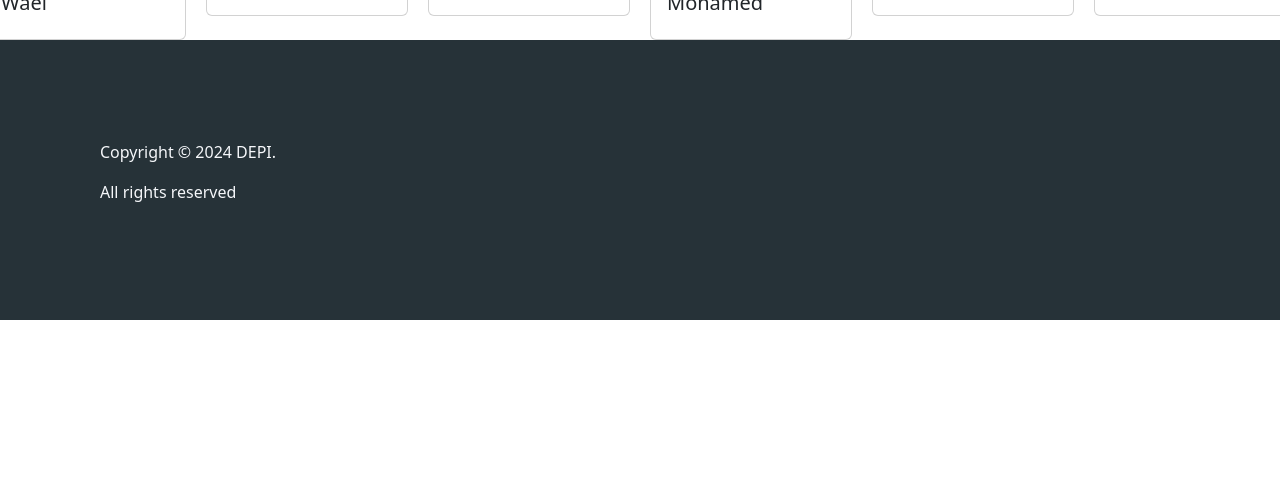
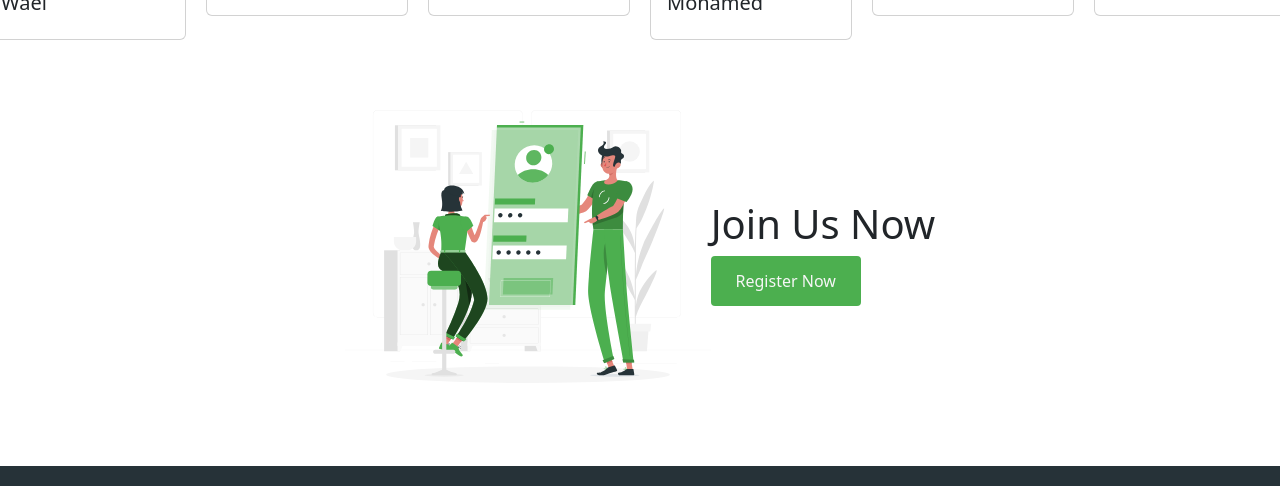
Before and after one commit to Karim-Hosam/fullstack-task-manager, a React (Vite) app in the folder Task-Management-System/: page / in a window 1280 px wide. Shown: the part 2011-2497 px from the top of the page. Before the commit the page ends 2331 px from the top, so only its background shows below. Built offline with nearby package versions, Linux system fonts and the light colour scheme.

Commit message:
Final Landing Page

```diff
--- a/Task-Management-System/src/components/Landing/Landing.jsx
+++ b/Task-Management-System/src/components/Landing/Landing.jsx
@@ -2,7 +2,7 @@ import FirstSection from './FirstSection';
 import SecondSection from './SecondSection';
 import ThirdSection from './ThirdSection';
 import ForthSection from './ForthSection';
-import LandingCSS from './Landing.module.css'
+import LastSection from './LastSection';
 
 
 
@@ -16,6 +16,7 @@ export default function Landing(){
             <SecondSection></SecondSection>
             <ThirdSection></ThirdSection>
             <ForthSection></ForthSection>
+            <LastSection></LastSection>
         </>
     )
 }
--- a/Task-Management-System/src/components/Landing/Landing.module.css
+++ b/Task-Management-System/src/components/Landing/Landing.module.css
@@ -59,11 +59,6 @@
 }
 
 .ThirdSecText{
-    /* display: flex; */
-    /* flex-direction: column; */
-    /* align-items: center; */
-    /* flex-shrink: 5; */
-
     max-width: 40%;
 }
 
@@ -118,3 +113,29 @@
 .Card{
     margin: 0px 10px;
 }
+
+.LastSection{
+    margin: 30px;
+    display: flex;
+    justify-content: center;
+    align-items: center;
+}
+
+.img3{
+    width: 30%;
+}
+
+.LastSecText{
+    /* display: flex; */
+    /* flex-direction: column; */
+    /* align-items: center; */
+    /* flex-shrink: 5; */
+
+    max-width: 40%;
+}
+
+
+.LastSecText h2{
+    /* max-width: 40%; */
+    font-size: 40px;
+}
--- /dev/null
+++ b/Task-Management-System/src/components/Landing/LastSection.jsx
@@ -0,0 +1,18 @@
+import LandingCSS from './Landing.module.css'
+import img3 from '../../Images/Landing-3.svg'
+import RegisterBtn from '../NavBar/RegisterBtn';
+
+export default function LastSection(){
+
+    return(
+        <>
+            <div className={LandingCSS.LastSection}>
+                <img src={img3} className={LandingCSS.img3} alt="Complete" />
+                <div className={LandingCSS.LastSecText}>
+                    <h2>Join Us Now</h2>
+                    <RegisterBtn></RegisterBtn>
+                </div>
+            </div>
+        </>
+    )
+}
```
Also changed, not shown: Task-Management-System/src/Images/Landing-3.svg (added).
